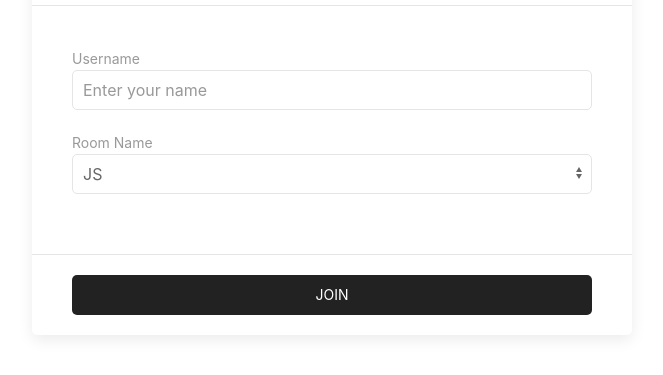
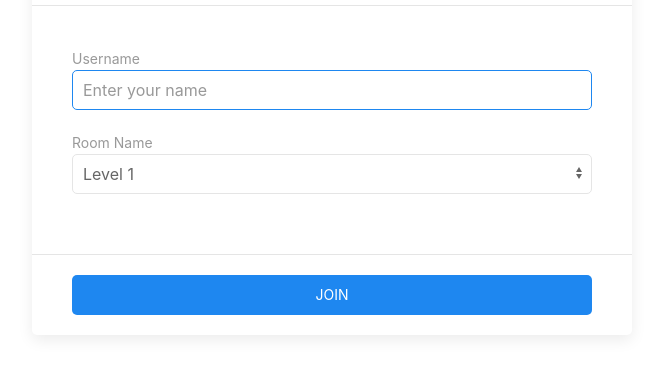
Before and after one commit to mostafamahmoudabdelaleem/chat-app, a website: page public/index.html in a window 1280 px wide. Shown: the part 151-526 px from the top of the page, without its empty margins (308-971 px from the left). Drawn offline with Linux system fonts and the light colour scheme.

Commit message:
Update index.html

```diff
--- a/public/index.html
+++ b/public/index.html
@@ -20,26 +20,32 @@
                 </div>
             </div>
 
-            <form action="chat.html">
+            <form action="chat.html" autocomplete="off">
                 <div class="uk-card-body">
                 <fieldset class="uk-fieldset">
 
                     <div class="uk-margin">
                         <label class="uk-form-label uk-text-muted" for="form-stacked-text">Username</label>
-                        <input name="username" class="uk-input uk-border-rounded" type="text" placeholder="Enter your name">
+                        <input autofocus required name="username" class="uk-input uk-border-rounded" type="text" placeholder="Enter your name">
                     </div>
 
                     <div class="uk-margin">
                         <label class="uk-form-label uk-text-muted" for="form-stacked-text">Room Name</label>
                         <select name="room" class="uk-select uk-border-rounded">
-                            <option>JS</option>
+                            <option>Level 1</option>
+                            <option>Level 2</option>
+                            <option>Level 3</option>
+                            <option>Level 4</option>
+                            <option>GP</option>
                             <option>Python</option>
+                            <option>PHP</option>
+                            <option>Javascript</option>
                         </select>
                     </div>
                 </fieldset>
                 </div>
                 <div class="uk-card-footer">
-                    <button type="submit" class="uk-button uk-button-secondary uk-width-1-1 uk-border-rounded">Join</button>
+                    <button type="submit" class="uk-button uk-button-primary uk-width-1-1 uk-border-rounded">Join</button>
                 </div>
             </form>
         </div>
```
